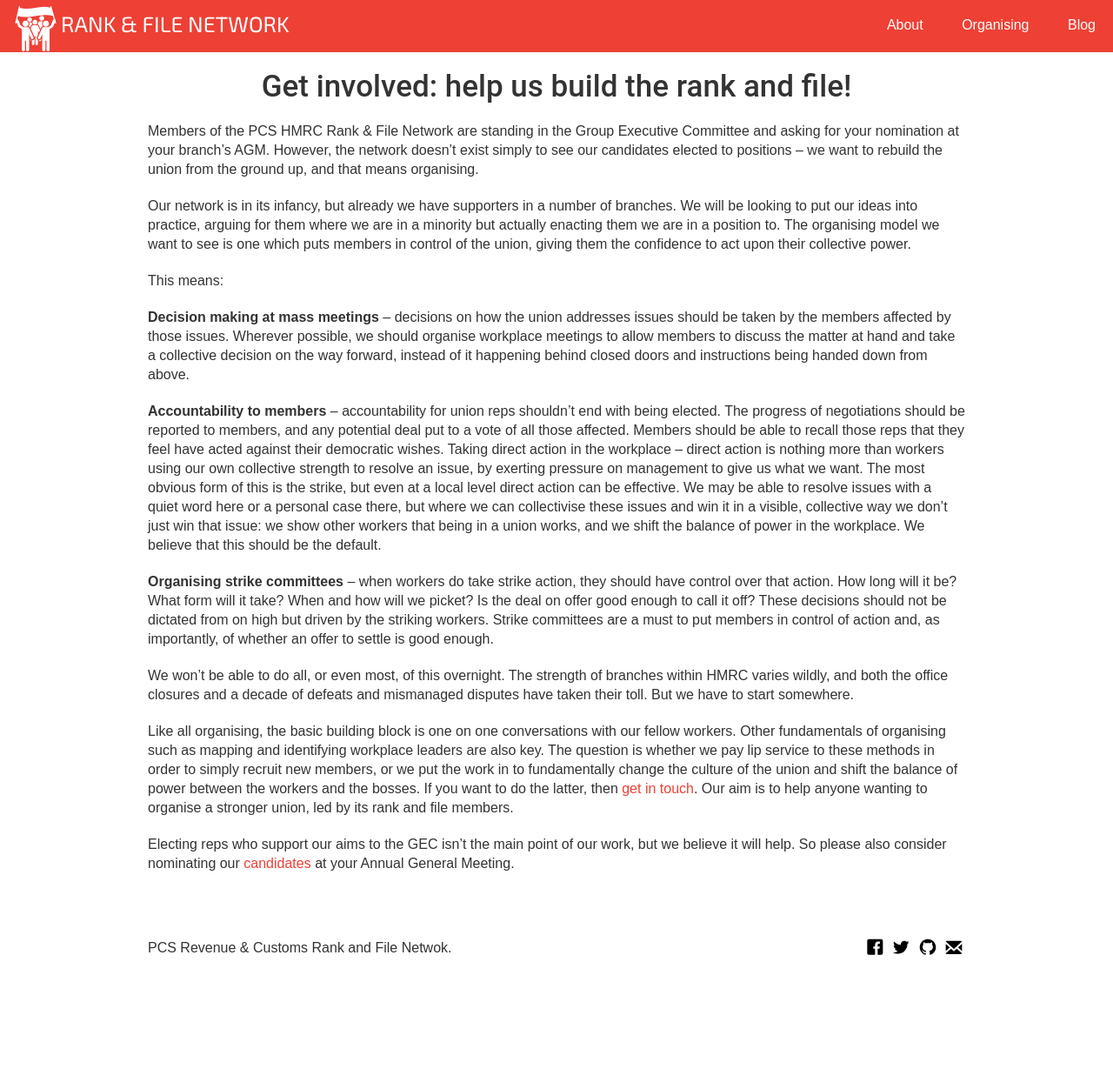
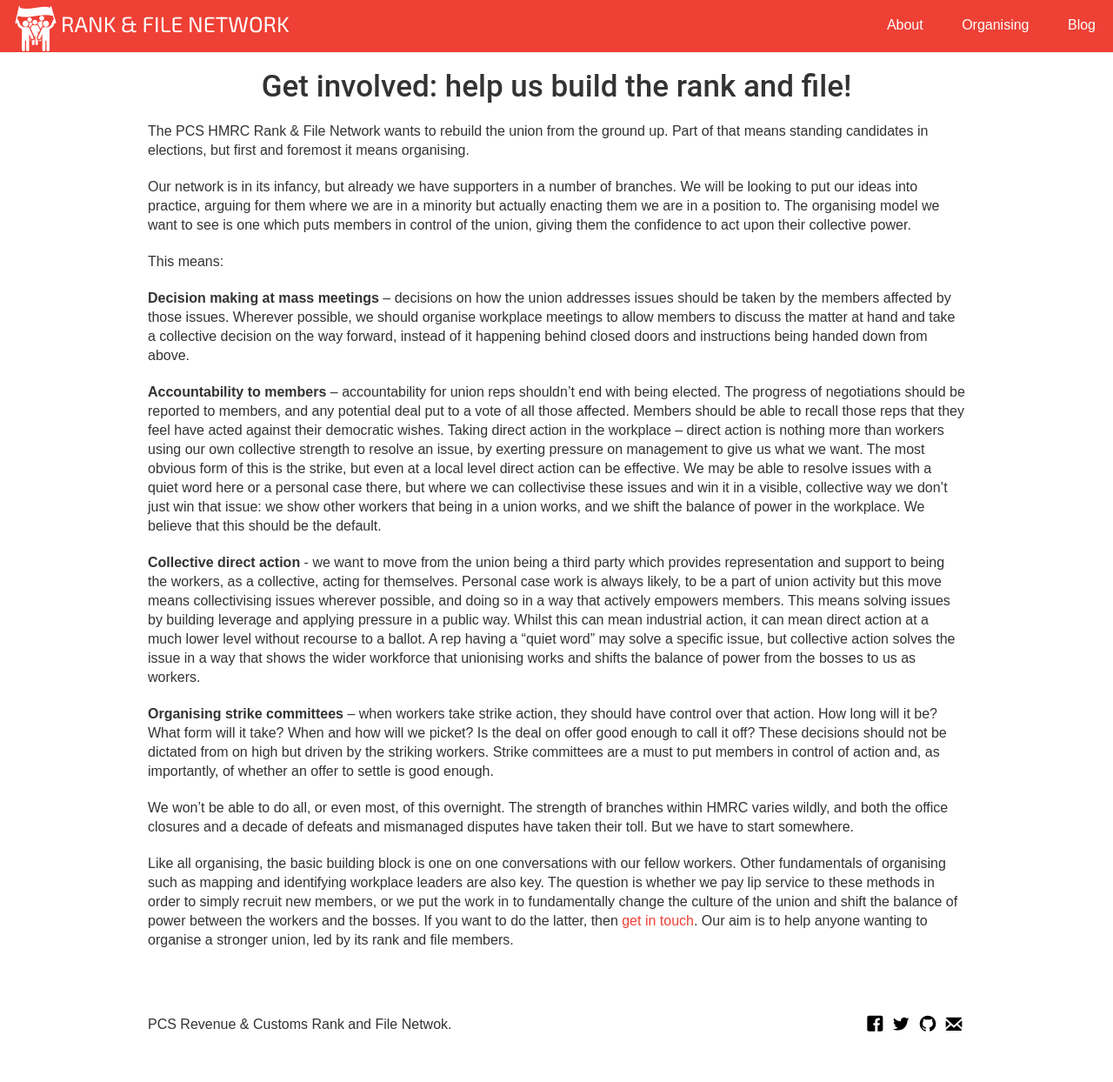
Before and after one commit to pcsrankandfile/pcsrankandfile.github.io, a Jekyll site: the page built from organising.md, in a window 1280 px wide. Shown: the whole page at 87% size. Built offline with Jekyll 4.4.1, drawn with Linux system fonts in a browser that asks for light colours; before the commit the page ends 1156 px from its top, so only the background shows below that.

Commit message:
Update organising.md

```diff
--- a/organising.md
+++ b/organising.md
@@ -1,9 +1,10 @@
 ---
 layout: page
+published: true
 ---
 <h1 class="section-heading centered">Get involved: help us build the rank and file!</h1>
 
-Members of the PCS HMRC Rank & File Network are standing in the Group Executive Committee and asking for your nomination at your branch’s AGM. However, the network doesn’t exist simply to see our candidates elected to positions – we want to rebuild the union from the ground up, and that means organising.
+The PCS HMRC Rank & File Network wants to rebuild the union from the ground up. Part of that means standing candidates in elections, but first and foremost it means organising.
 
 Our network is in its infancy, but already we have supporters in a number of branches. We will be looking to put our ideas into practice, arguing for them where we are in a minority but actually enacting them we are in a position to. The organising model we want to see is one which puts members in control of the union, giving them the confidence to act upon their collective power.
 
@@ -14,11 +15,11 @@
 **Accountability to members** – accountability for union reps shouldn’t end with being elected. The progress of negotiations should be reported to members, and any potential deal put to a vote of all those affected. Members should be able to recall those reps that they feel have acted against their democratic wishes.
 Taking direct action in the workplace – direct action is nothing more than workers using our own collective strength to resolve an issue, by exerting pressure on management to give us what we want. The most obvious form of this is the strike, but even at a local level direct action can be effective. We may be able to resolve issues with a quiet word here or a personal case there, but where we can collectivise these issues and win it in a visible, collective way we don’t just win that issue: we show other workers that being in a union works, and we shift the balance of power in the workplace. We believe that this should be the default.
 
-**Organising strike committees** – when workers do take strike action, they should have control over that action. How long will it be? What form will it take? When and how will we picket? Is the deal on offer good enough to call it off? These decisions should not be dictated from on high but driven by the striking workers. Strike committees are a must to put members in control of action and, as importantly, of whether an offer to settle is good enough.
+**Collective direct action** - we want to move from the union being a third party which provides representation and support to being the workers, as a collective, acting for themselves. Personal case work is always likely, to be a part of union activity but this move means collectivising issues wherever possible, and doing so in a way that actively empowers members. This means solving issues by building leverage and applying pressure in a public way. Whilst this can mean industrial action, it can mean direct action at a much lower level without recourse to a ballot. A rep having a "quiet word" may solve a specific issue, but collective action solves the issue in a way that shows the wider workforce that unionising works and shifts the balance of power from the bosses to us as workers.
+
+**Organising strike committees** – when workers take strike action, they should have control over that action. How long will it be? What form will it take? When and how will we picket? Is the deal on offer good enough to call it off? These decisions should not be dictated from on high but driven by the striking workers. Strike committees are a must to put members in control of action and, as importantly, of whether an offer to settle is good enough.
 
 We won’t be able to do all, or even most, of this overnight. The strength of branches within HMRC varies wildly, and both the office closures and a decade of defeats and mismanaged disputes have taken their toll. But we have to start somewhere.
 
 Like all organising, the basic building block is one on one conversations with our fellow workers. Other fundamentals of organising such as mapping and identifying workplace leaders are also key. The question is whether we pay lip service to these methods in order to simply recruit new members, or we put the work in to fundamentally change the culture of the union and shift the balance of power between the workers and the bosses.
 If you want to do the latter, then [get in touch](mailto:{{ site.email }}). Our aim is to help anyone wanting to organise a stronger union, led by its rank and file members.
-
-Electing reps who support our aims to the GEC isn’t the main point of our work, but we believe it will help. So please also consider nominating our [candidates]({{ '/elections' | prepend: site.baseurl | prepend: site.url }}) at your Annual General Meeting.
```
